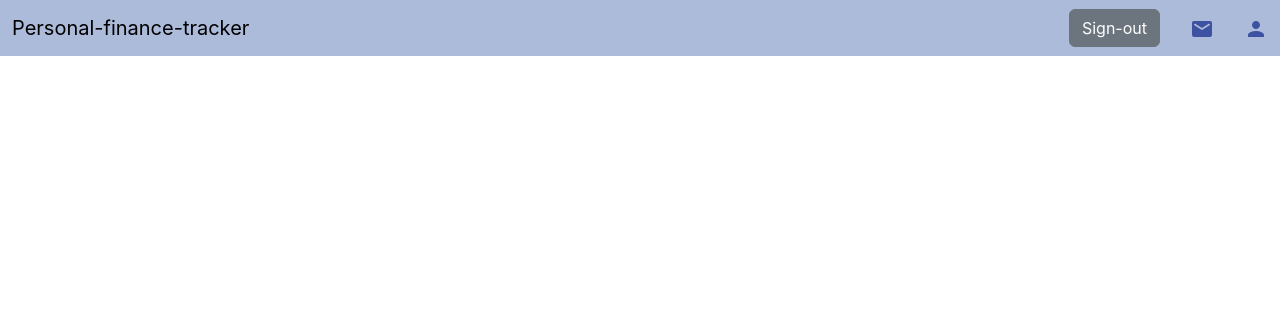
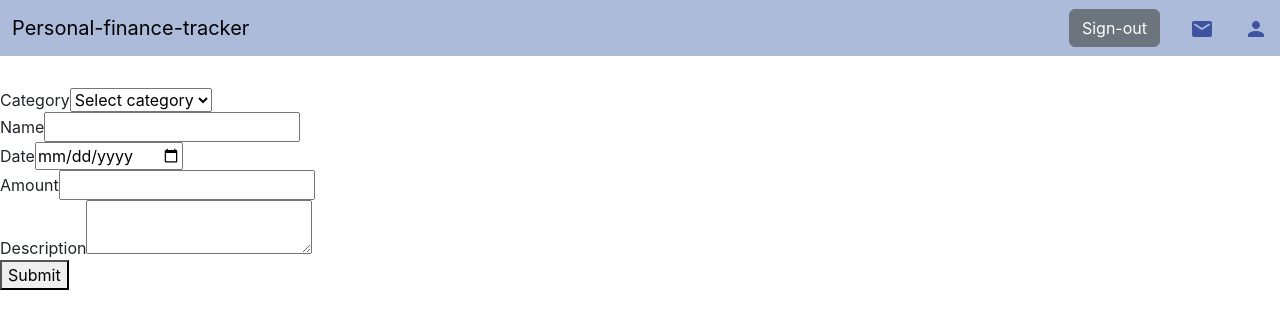
Before and after one commit to ShravaniAnilPatil/Expense-Tracker, a React (Create React App) app in the folder personal-finance-tracker/: page /addform in a window 1280 px wide. Shown: the top 328 px of the page. Built offline with nearby package versions, Linux system fonts and the light colour scheme.

Commit message:
created add expense form

```diff
--- a/personal-finance-tracker/src/components/Home/AddForm.jsx
+++ b/personal-finance-tracker/src/components/Home/AddForm.jsx
@@ -1,9 +1,99 @@
-import React from 'react'
+import React, { useState } from 'react';
 
-export default function AddForm() {
+const CategoryForm = () => {
+  const [category, setCategory] = useState('');
+  const [customCategory, setCustomCategory] = useState('');
+  const [name, setName] = useState('');
+  const [date, setDate] = useState('');
+  const [amount, setAmount] = useState('');
+  const [description, setDescription] = useState('');
+
+  const categories = ['Food', 'Travel', 'Shopping', 'Entertainment', 'Custom'];
+
+  const handleSubmit = (e) => {
+    e.preventDefault();
+    // Form submission logic here
+    console.log({
+      category: category === 'Custom' ? customCategory : category,
+      name,
+      date,
+      amount,
+      description,
+    });
+  };
+
   return (
-    <div>
+    <form onSubmit={handleSubmit}>
+      <div>
+        <label htmlFor="category">Category</label>
+        <select
+          id="category"
+          value={category}
+          onChange={(e) => setCategory(e.target.value)}
+        >
+          <option value="">Select category</option>
+          {categories.map((cat, index) => (
+            <option key={index} value={cat}>
+              {cat}
+            </option>
+          ))}
+        </select>
+        {category === 'Custom' && (
+          <input
+            type="text"
+            placeholder="Enter custom category"
+            value={customCategory}
+            onChange={(e) => setCustomCategory(e.target.value)}
+          />
+        )}
+      </div>
 
-    </div>
-  )
-}
+      <div>
+        <label htmlFor="name">Name</label>
+        <input
+          type="text"
+          id="name"
+          value={name}
+          onChange={(e) => setName(e.target.value)}
+          required
+        />
+      </div>
+
+      <div>
+        <label htmlFor="date">Date</label>
+        <input
+          type="date"
+          id="date"
+          value={date}
+          onChange={(e) => setDate(e.target.value)}
+          required
+        />
+      </div>
+
+      <div>
+        <label htmlFor="amount">Amount</label>
+        <input
+          type="number"
+          id="amount"
+          value={amount}
+          onChange={(e) => setAmount(e.target.value)}
+          required
+        />
+      </div>
+
+      <div>
+        <label htmlFor="description">Description</label>
+        <textarea
+          id="description"
+          value={description}
+          onChange={(e) => setDescription(e.target.value)}
+          required
+        />
+      </div>
+
+      <button type="submit">Submit</button>
+    </form>
+  );
+};
+
+export default CategoryForm;
--- a/personal-finance-tracker/src/components/Home/Home.jsx
+++ b/personal-finance-tracker/src/components/Home/Home.jsx
@@ -5,9 +5,14 @@ import { color } from 'chart.js/helpers'
 import styles from '../../styles/home.module.css'
 import MyGoal from './Goal'
 import AddCircleOutlineRoundedIcon from '@mui/icons-material/AddCircleOutlineRounded';
+import { useNavigate } from 'react-router-dom';
 
+const Home = () => {
+  const navigate = useNavigate();
+  const handleSubmit = (e) => {
+    navigate('/addform');
+  };
 
-const home = () => {
   return (
     <div className={styles.main}>
 
@@ -31,7 +36,7 @@ const home = () => {
         <p className={styles.hname}>Dashboard</p>
         <Dashboard />
         <div className={styles.btnmain}>
-          <button className={styles.btn}>
+          <button className={styles.btn} onSubmit={handleSubmit}>
             {/* <div className={styles.circle}> <AddCircleOutlineRoundedIcon /></div> */}
             <h6>Add an Expense</h6>
 
@@ -50,4 +55,4 @@ const home = () => {
   )
 }
 
-export default home
+export default Home
```
